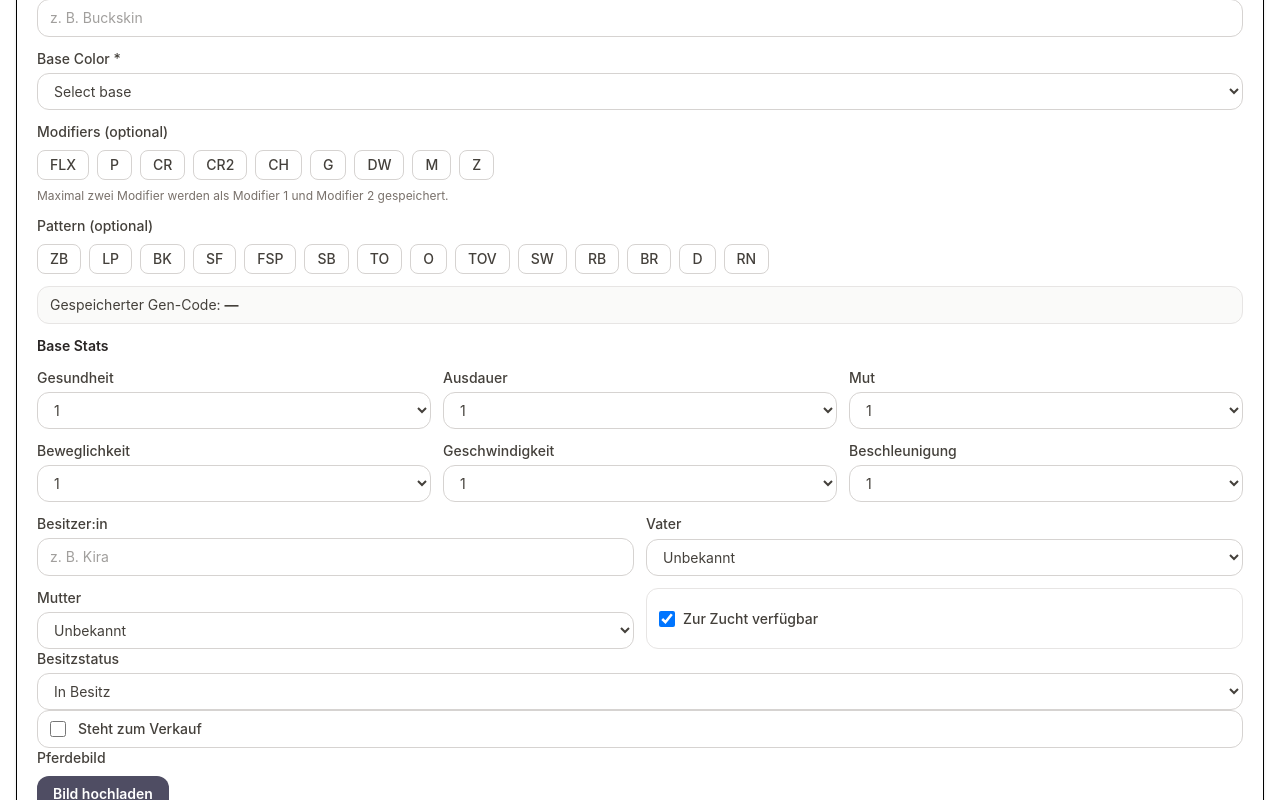
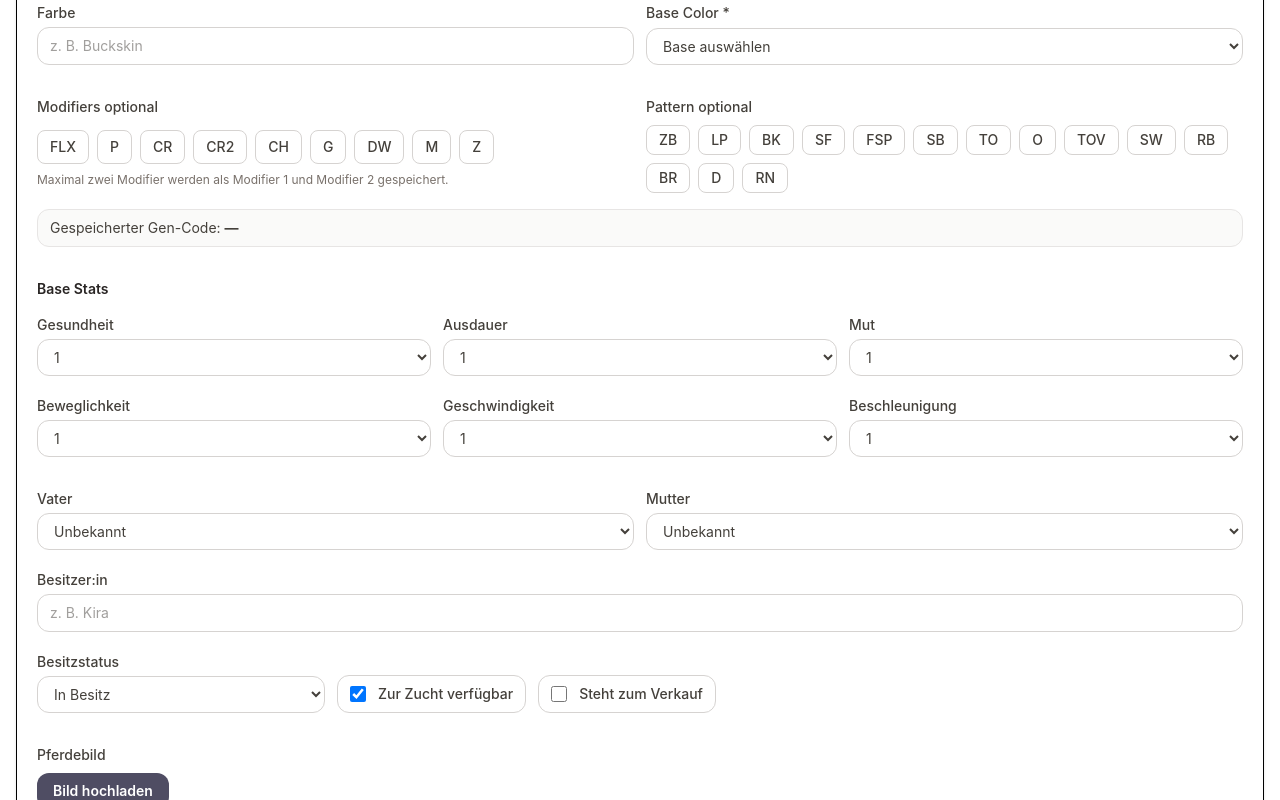
Before and after one commit to gnahazel/RedM-Breeding-Planner, a React (Vite) app: page / in a window 1280 px wide. Shown: the part 1920-2720 px from the top of the page. Built offline with nearby package versions, Linux system fonts and the light colour scheme.

Commit message:
design fixes

```diff
--- a/src/App.jsx
+++ b/src/App.jsx
@@ -148,6 +148,12 @@ const translations = {
     genes: "Gene",
     genesPlaceholder: "z. B. BL-G-D",
     geneModifiersHelp: "Maximal zwei Modifier werden als Modifier 1 und Modifier 2 gespeichert.",
+    geneBaseColor: "Base Color",
+    geneBaseColorPlaceholder: "Base auswählen",
+    geneModifiersOptional: "Modifiers optional",
+    genePatternOptional: "Pattern optional",
+    geneModifiersHelp: "Maximal zwei Modifier werden als Modifier 1 und Modifier 2 gespeichert.",
+    savedGeneCode: "Gespeicherter Gen-Code",
     savedGeneCode: "Gespeicherter Gen-Code",
     sire: "Vater",
     dam: "Mutter",
@@ -389,6 +395,12 @@ const translations = {
     genes: "Genes",
     genesPlaceholder: "e.g. BL-G-D",
     geneModifiersHelp: "A maximum of two modifiers are saved as Modifier 1 and Modifier 2.",
+    geneBaseColor: "Base Color",
+    geneBaseColorPlaceholder: "Select base",
+    geneModifiersOptional: "Modifiers optional",
+    genePatternOptional: "Pattern optional",
+    geneModifiersHelp: "A maximum of two modifiers are saved as Modifier 1 and Modifier 2.",
+    savedGeneCode: "Saved gene code",
     savedGeneCode: "Saved gene code",
     sire: "Sire",
     dam: "Dam",
@@ -1466,8 +1478,11 @@ function HorseForm({ horses, editingHorse, prefillHorse, onSaveHorse, onCancelEd
   );
 
   return (
-    <form onSubmit={handleSubmit} className="border border-black bg-transparent p-5 shadow-sm">
-      <div className="-mx-5 -mt-5 mb-5 flex items-start justify-between gap-4 border-b border-[#363542] bg-[#363542] px-5 py-4">
+    <form
+      onSubmit={handleSubmit}
+      className="border border-black bg-transparent p-5 shadow-sm"
+    >
+      <div className="-mx-5 -mt-5 mb-6 flex items-start justify-between gap-4 border-b border-[#363542] bg-[#363542] px-5 py-4">
         <div>
           <h2 className="text-xl font-semibold text-white">
             {editingHorse ? t.editHorse : t.addHorse}
@@ -1488,7 +1503,9 @@ function HorseForm({ horses, editingHorse, prefillHorse, onSaveHorse, onCancelEd
         )}
       </div>
 
-      <div className="grid gap-3 md:grid-cols-2">
+      <div className="grid gap-8">
+        {/* Basic info */}
+        <div className="grid gap-x-3 gap-y-5 md:grid-cols-2">
           <label className="grid gap-1 text-sm font-medium text-stone-700">
             {t.name} *
             <input
@@ -1504,7 +1521,7 @@ function HorseForm({ horses, editingHorse, prefillHorse, onSaveHorse, onCancelEd
             <select
               value={form.sex}
               onChange={(event) => updateField("sex", event.target.value)}
-            className="rounded-xl border border-stone-300 px-3 py-2 font-normal outline-none focus:border-stone-900"
+              className="rounded-xl border border-stone-300 bg-white px-3 py-2 font-normal outline-none focus:border-stone-900"
             >
               <option value="stallion">{t.sexLabels.stallion}</option>
               <option value="mare">{t.sexLabels.mare}</option>
@@ -1544,7 +1561,7 @@ function HorseForm({ horses, editingHorse, prefillHorse, onSaveHorse, onCancelEd
             />
           </label>
 
-        <label className="grid gap-1 text-sm font-medium text-stone-700 md:col-span-2">
+          <label className="grid gap-1 text-sm font-medium text-stone-700">
             {t.color}
             <input
               value={form.color}
@@ -1554,17 +1571,17 @@ function HorseForm({ horses, editingHorse, prefillHorse, onSaveHorse, onCancelEd
             />
           </label>
 
-        <div className="grid gap-3 md:col-span-2">
-
           <label className="grid gap-1 text-sm font-medium text-stone-700">
-          Base Color *
+            {t.geneBaseColor} *
             <select
               value={form.geneBaseColor}
-            onChange={(event) => updateField("geneBaseColor", event.target.value)}
+              onChange={(event) =>
+                updateField("geneBaseColor", event.target.value)
+              }
               className="rounded-xl border border-stone-300 bg-white px-3 py-2 font-normal outline-none focus:border-stone-900"
               required
             >
-            <option value="">Select base</option>
+              <option value="">{t.geneBaseColorPlaceholder}</option>
               {GENE_BASE_COLOR_OPTIONS.map((option) => (
                 <option key={option.value} value={option.value}>
                   {option.label}
@@ -1572,9 +1589,15 @@ function HorseForm({ horses, editingHorse, prefillHorse, onSaveHorse, onCancelEd
               ))}
             </select>
           </label>
-
+        </div>
+
+        {/* Genes */}
+        <div className="grid gap-4">
+          <div className="grid gap-x-3 gap-y-5 md:grid-cols-2">
             <div className="grid gap-2">
-          <p className="text-sm font-medium text-stone-700">Modifiers (optional)</p>
+              <p className="text-sm font-medium text-stone-700">
+                {t.geneModifiersOptional}
+              </p>
 
               <div className="flex flex-wrap gap-2">
                 {GENE_MODIFIER_OPTIONS.map((modifier) => {
@@ -1597,13 +1620,13 @@ function HorseForm({ horses, editingHorse, prefillHorse, onSaveHorse, onCancelEd
                 })}
               </div>
 
-          <p className="text-xs text-stone-500">
-            {t.geneModifiersHelp}
+              <p className="text-xs text-stone-500">{t.geneModifiersHelp}</p>
+            </div>
+
+            <div className="grid gap-2">
+              <p className="text-sm font-medium text-stone-700">
+                {t.genePatternOptional}
               </p>
-        </div>
-
-        <div className="grid gap-2">
-          <p className="text-sm font-medium text-stone-700">Pattern (optional)</p>
 
               <div className="flex flex-wrap gap-2">
                 {GENE_PATTERN_OPTIONS.map((pattern) => {
@@ -1626,19 +1649,20 @@ function HorseForm({ horses, editingHorse, prefillHorse, onSaveHorse, onCancelEd
                 })}
               </div>
             </div>
+          </div>
 
           <div className="rounded-xl border border-stone-200 bg-stone-50 px-3 py-2 text-sm text-stone-700">
-          {t.savedGeneCode}:{" "}
-          <strong>{buildGeneCode(form) || "—"}</strong>
-        </div>
-      </div>
-
-      <div className="grid gap-3 md:col-span-2">
+            {t.savedGeneCode}: <strong>{buildGeneCode(form) || "—"}</strong>
+          </div>
+        </div>
+
+        {/* Base stats */}
+        <div className="grid gap-4">
           <h3 className="text-sm font-semibold text-stone-800">
             {t.baseStats}
           </h3>
 
-        <div className="grid gap-3 sm:grid-cols-2 lg:grid-cols-3">
+          <div className="grid gap-x-3 gap-y-5 sm:grid-cols-2 lg:grid-cols-3">
             {BASE_STAT_FIELDS.map((stat) => (
               <label
                 key={stat.key}
@@ -1647,7 +1671,9 @@ function HorseForm({ horses, editingHorse, prefillHorse, onSaveHorse, onCancelEd
                 {t[stat.labelKey]}
                 <select
                   value={form.baseStats?.[stat.key] || "1"}
-                onChange={(event) => updateBaseStat(stat.key, event.target.value)}
+                  onChange={(event) =>
+                    updateBaseStat(stat.key, event.target.value)
+                  }
                   className="rounded-xl border border-stone-300 bg-white px-3 py-2 font-normal outline-none focus:border-stone-900"
                 >
                   {STAT_VALUE_OPTIONS.map((value) => (
@@ -1659,6 +1685,42 @@ function HorseForm({ horses, editingHorse, prefillHorse, onSaveHorse, onCancelEd
               </label>
             ))}
           </div>
+        </div>
+
+        {/* Parents and ownership */}
+        <div className="grid gap-5">
+          <div className="grid gap-x-3 gap-y-5 md:grid-cols-2">
+            <label className="grid gap-1 text-sm font-medium text-stone-700">
+              {t.sire}
+              <select
+                value={form.sireId}
+                onChange={(event) => updateField("sireId", event.target.value)}
+                className="rounded-xl border border-stone-300 bg-white px-3 py-2 font-normal outline-none focus:border-stone-900"
+              >
+                <option value="">{t.unknown}</option>
+                {possibleSires.map((horse) => (
+                  <option key={horse.id} value={horse.id}>
+                    {horse.name}
+                  </option>
+                ))}
+              </select>
+            </label>
+
+            <label className="grid gap-1 text-sm font-medium text-stone-700">
+              {t.dam}
+              <select
+                value={form.damId}
+                onChange={(event) => updateField("damId", event.target.value)}
+                className="rounded-xl border border-stone-300 bg-white px-3 py-2 font-normal outline-none focus:border-stone-900"
+              >
+                <option value="">{t.unknown}</option>
+                {possibleDams.map((horse) => (
+                  <option key={horse.id} value={horse.id}>
+                    {horse.name}
+                  </option>
+                ))}
+              </select>
+            </label>
           </div>
 
           <label className="grid gap-1 text-sm font-medium text-stone-700">
@@ -1671,63 +1733,39 @@ function HorseForm({ horses, editingHorse, prefillHorse, onSaveHorse, onCancelEd
             />
           </label>
 
-        <label className="grid gap-1 text-sm font-medium text-stone-700">
-          {t.sire}
+          <div className="flex flex-wrap items-end gap-3">
+            <label className="grid w-full gap-1 text-sm font-medium text-stone-700 sm:w-72">
+              {t.ownershipStatus}
               <select
-            value={form.sireId}
-            onChange={(event) => updateField("sireId", event.target.value)}
-            className="rounded-xl border border-stone-300 px-3 py-2 font-normal outline-none focus:border-stone-900"
-          >
-            <option value="">{t.unknown}</option>
-            {possibleSires.map((horse) => (
-              <option key={horse.id} value={horse.id}>{horse.name}</option>
-            ))}
+                value={form.ownershipStatus}
+                onChange={(event) => updateOwnershipStatus(event.target.value)}
+                className="rounded-xl border border-stone-300 bg-white px-3 py-2 font-normal outline-none focus:border-stone-900"
+              >
+                <option value="owned">{t.ownershipOwned}</option>
+                <option value="notOwned">{t.ownershipNotOwned}</option>
               </select>
             </label>
 
-        <label className="grid gap-1 text-sm font-medium text-stone-700">
-          {t.dam}
-          <select
-            value={form.damId}
-            onChange={(event) => updateField("damId", event.target.value)}
-            className="rounded-xl border border-stone-300 px-3 py-2 font-normal outline-none focus:border-stone-900"
-          >
-            <option value="">{t.unknown}</option>
-            {possibleDams.map((horse) => (
-              <option key={horse.id} value={horse.id}>{horse.name}</option>
-            ))}
-          </select>
-        </label>
-
-        <label className="flex items-center gap-2 rounded-xl border border-stone-200 px-3 py-2 text-sm font-medium text-stone-700">
+            <label className="flex w-fit items-center gap-3 rounded-xl border border-stone-300 px-3 py-2 text-sm font-medium text-stone-700">
               <input
                 type="checkbox"
-            checked={form.availableForBreeding}
-            onChange={(event) => updateField("availableForBreeding", event.target.checked)}
+                checked={Boolean(form.availableForBreeding)}
+                onChange={(event) =>
+                  updateField("availableForBreeding", event.target.checked)
+                }
                 className="h-4 w-4"
               />
               {t.availableForBreeding}
             </label>
-      </div>
-
-      <label className="grid gap-1 text-sm font-medium text-stone-700">
-        {t.ownershipStatus}
-        <select
-          value={form.ownershipStatus}
-          onChange={(event) => updateOwnershipStatus(event.target.value)}
-          className="rounded-xl border border-stone-300 px-3 py-2 font-normal outline-none focus:border-stone-900"
-        >
-          <option value="owned">{t.ownershipOwned}</option>
-          <option value="notOwned">{t.ownershipNotOwned}</option>
-        </select>
-      </label>
 
             {form.ownershipStatus === "owned" && (
-        <label className="flex items-center gap-3 rounded-xl border border-stone-300 px-3 py-2 text-sm font-medium text-stone-700">
+              <label className="flex w-fit items-center gap-3 rounded-xl border border-stone-300 px-3 py-2 text-sm font-medium text-stone-700">
                 <input
                   type="checkbox"
                   checked={Boolean(form.forSale)}
-            onChange={(event) => updateField("forSale", event.target.checked)}
+                  onChange={(event) =>
+                    updateField("forSale", event.target.checked)
+                  }
                   className="h-4 w-4"
                 />
                 {t.forSale}
@@ -1735,7 +1773,7 @@ function HorseForm({ horses, editingHorse, prefillHorse, onSaveHorse, onCancelEd
             )}
 
             {form.ownershipStatus === "notOwned" && (
-        <label className="grid gap-1 text-sm font-medium text-stone-700">
+              <label className="grid w-full gap-1 text-sm font-medium text-stone-700 sm:w-56">
                 {t.soldFor}
                 <input
                   value={form.soldFor}
@@ -1745,8 +1783,11 @@ function HorseForm({ horses, editingHorse, prefillHorse, onSaveHorse, onCancelEd
                 />
               </label>
             )}
-
-      <div className="grid gap-2 md:col-span-2">
+          </div>
+        </div>
+
+        {/* Horse image */}
+        <div className="grid gap-2">
           <p className="text-sm font-medium text-stone-700">{t.horseImage}</p>
 
           {form.imageDataUrl && (
@@ -1780,7 +1821,8 @@ function HorseForm({ horses, editingHorse, prefillHorse, onSaveHorse, onCancelEd
           </div>
         </div>
 
-      <label className="mt-3 grid gap-1 text-sm font-medium text-stone-700">
+        {/* Notes */}
+        <label className="grid gap-1 text-sm font-medium text-stone-700">
           {t.notes}
           <textarea
             value={form.notes}
@@ -1790,9 +1832,13 @@ function HorseForm({ horses, editingHorse, prefillHorse, onSaveHorse, onCancelEd
           />
         </label>
 
-      <button className="mt-4 rounded-xl bg-[#4f4d63] px-4 py-2 text-sm font-semibold text-white hover:bg-[#6a6885]">
+        <button
+          type="submit"
+          className="w-fit rounded-xl bg-[#4f4d63] px-4 py-2 text-sm font-semibold text-white hover:bg-[#6a6885]"
+        >
           {editingHorse ? t.saveChanges : t.saveHorse}
         </button>
+      </div>
     </form>
   );
 }
@@ -2332,15 +2378,15 @@ function HorseSubGroup({
 }
 
 const SEX_BADGE_CLASSES = {
-  stallion: "border-orange-500 bg-orange-200 text-stone",
-  mare: "border-violet-500 bg-violet-200 text-stone",
-  gelding: "border-grey-500 bg-grey-200 text-stone",
+  stallion: "border-orange-500 bg-orange-200 text-stone-900",
+  mare: "border-violet-500 bg-violet-200 text-stone-900",
+  gelding: "border-grey-500 bg-grey-200 text-stone-900",
 };
 
 const BASE_GENE_BADGE_CLASSES = {
-  R: "border-red-300 bg-red-300 text-white-800",
-  BL: "border-stone-300 bg-stone-300 text-white-800",
-  B: "border-amber-300 bg-amber-300 text-white-800",
+  R: "border-red-300 bg-red-300 !text-stone-900",
+  BL: "border-stone-300 bg-stone-300 !text-stone-900",
+  B: "border-amber-300 bg-amber-300 !text-stone-900",
 };
 
 const MODIFIER_BADGE_CLASSES = "border-sky-50 bg-sky-50 text-sky-800";
@@ -2349,7 +2395,9 @@ const UNKNOWN_BADGE_CLASSES = "border-stone-50 bg-stone-50 text-stone-500";
 
 function Badge({ children, className = "" }) {
   return (
-    <span className={`inline-flex items-center rounded-full border px-2.5 py-1 text-xs font-semibold ${className}`}>
+    <span
+      className={`horse-badge inline-flex items-center rounded-full border px-2.5 py-1 text-xs font-semibold shadow-sm ${className}`}
+    >
       {children}
     </span>
   );
@@ -2445,8 +2493,8 @@ function HorseCard({ horse, horses, onToggleAvailability, onEditHorse, onDeleteH
             onClick={() => onToggleAvailability(horse.id)}
             className={`rounded-full px-3 py-1 text-xs font-semibold ${
               horse.availableForBreeding
-                ? "bg-green-100 text-green-800"
-                : "bg-stone-100 text-stone-600"
+                ? "bg-green-100 !text-green-800 hover:bg-green-200"
+                : "bg-stone-100 !text-stone-600 hover:bg-stone-200"
             }`}
           >
             {horse.availableForBreeding ? t.availableBadge : t.unavailableBadge}
```
Also changed, not shown: src/index.css (+81 -0 lines). Lines whose indentation alone changed are shown as unchanged.
